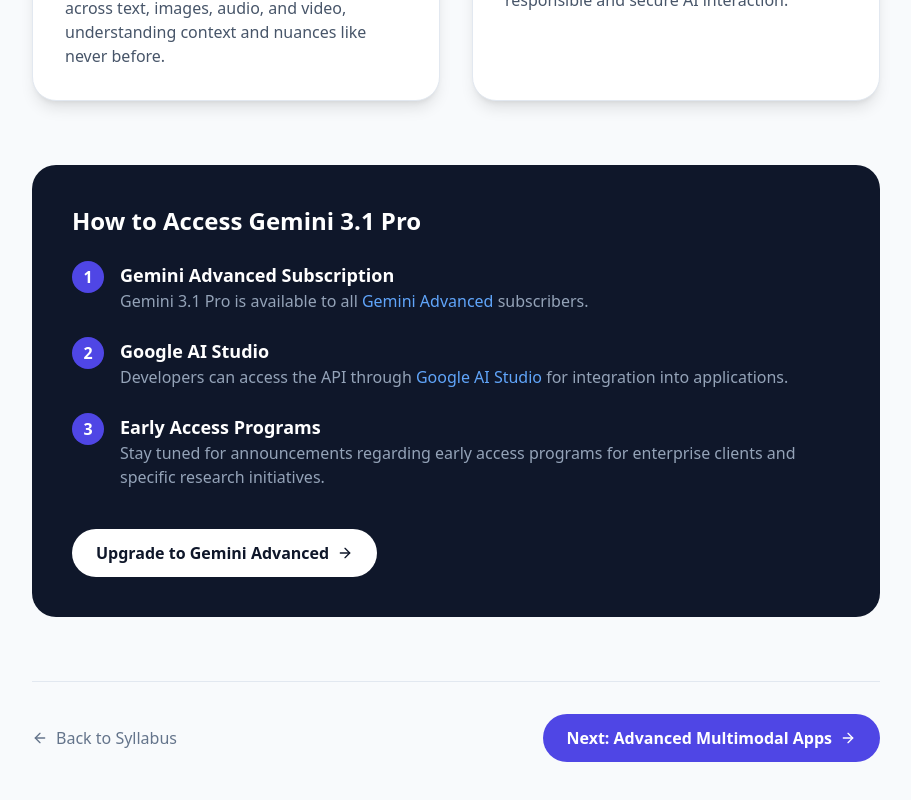
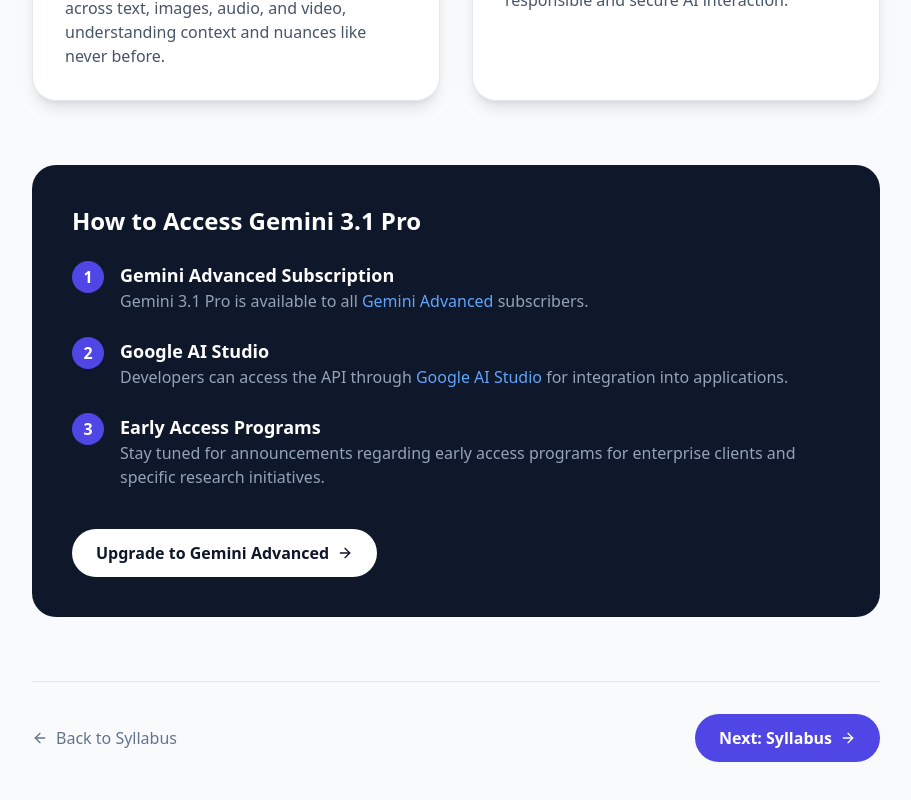
Before and after one commit to bottyporshian/gemini-academy-clean, a Next.js app: page /lesson/gemini-3-1-pro in a window 1280 px wide. Shown: the part 983-1783 px from the top of the page, without its empty margins (184-1095 px from the left). Built offline with nearby package versions, Linux system fonts and the light colour scheme.

Commit message:
fix: Add Gemini 3.1 to syllabus and fix broken next link

```diff
--- a/pages/lesson/gemini-3-1-pro.js
+++ b/pages/lesson/gemini-3-1-pro.js
@@ -104,8 +104,8 @@
             <Link href="/syllabus" className="flex items-center gap-2 text-slate-500 hover:text-slate-900 font-medium transition-colors">
               <ArrowLeft className="w-4 h-4" /> Back to Syllabus
             </Link>
-            <Link href="/lesson/advanced-multimodal-applications" className="flex items-center gap-2 bg-indigo-600 text-white px-6 py-3 rounded-full font-bold hover:bg-indigo-700 transition-colors">
-              Next: Advanced Multimodal Apps <ArrowRight className="w-4 h-4" />
+            <Link href="/syllabus" className="flex items-center gap-2 bg-indigo-600 text-white px-6 py-3 rounded-full font-bold hover:bg-indigo-700 transition-colors">
+              Next: Syllabus <ArrowRight className="w-4 h-4" />
             </Link>
           </div>
 
--- a/pages/syllabus.js
+++ b/pages/syllabus.js
@@ -61,6 +61,7 @@
               <LessonRow id="NEW" title="Try Gemini 3: Why Everyone is Switching" link="/lesson/try-gemini-3" status="ready" highlight={true} />
               <LessonRow id="NEW" title="Gemini vs. Claude vs. ChatGPT (2026 Showdown)" link="/lesson/gemini-vs-claude-vs-chatgpt" status="ready" highlight={true} />
               <LessonRow id="NEW" title="NotebookLM: The Viral Podcast Tool" link="/lesson/notebooklm-tutorial" status="ready" highlight={true} />
+              <LessonRow id="NEW" title="Gemini 3.1 Pro: The Next Evolution" link="/lesson/gemini-3-1-pro" status="ready" highlight={true} />
             </ModuleCard>
 
             {/* Module 1 */}
```
